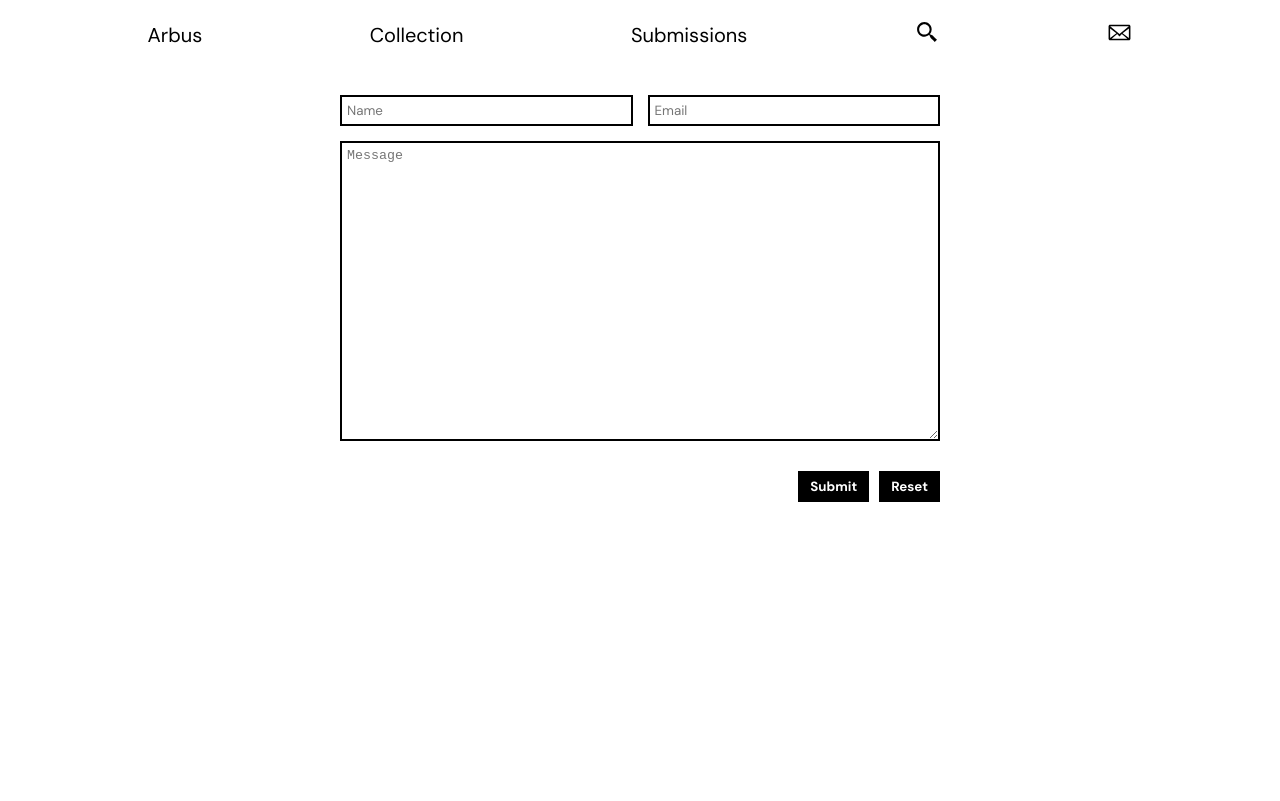
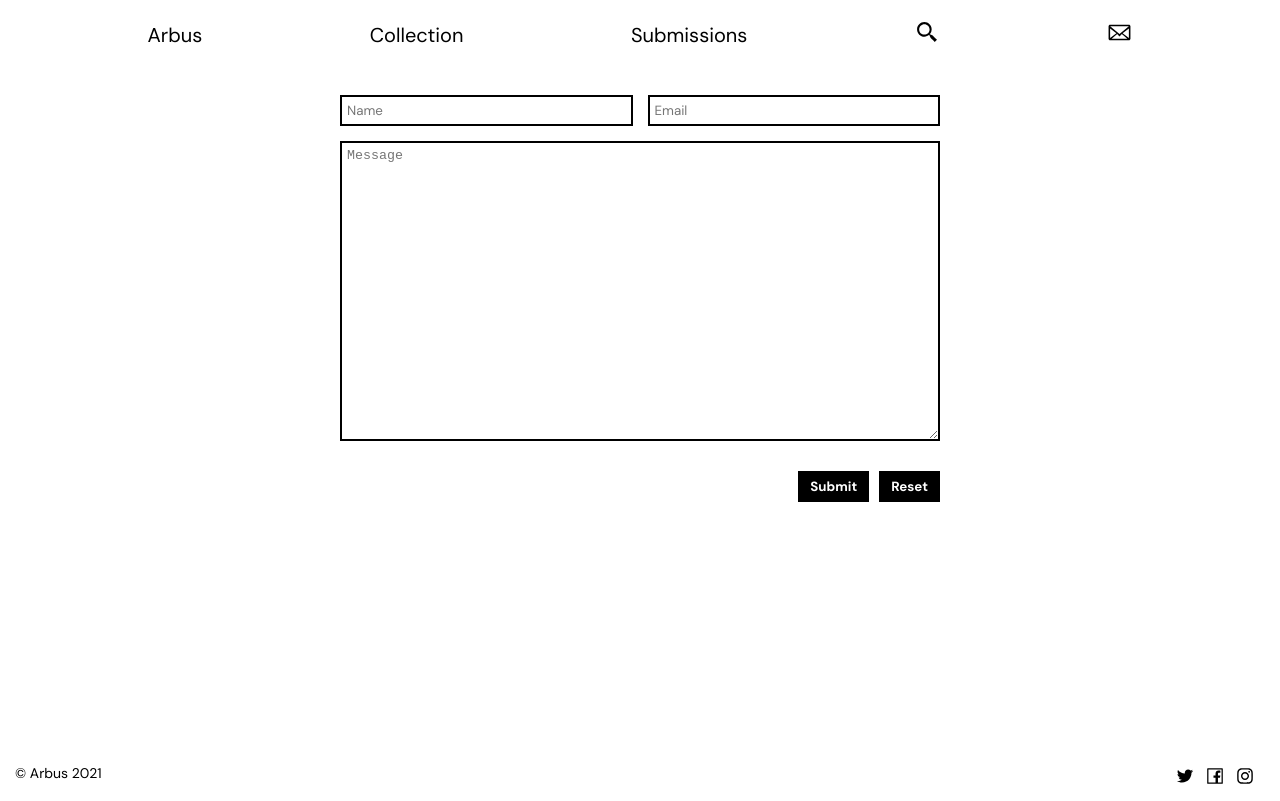
Before and after one commit to mcgowanandrew/arbus, a React (Create React App) app in the folder client/: page /contact in a window 1280 px wide. Built offline with nearby package versions, Linux system fonts and the light colour scheme; no server answers.

Commit message:
added Footer

```diff
--- a/client/src/App.js
+++ b/client/src/App.js
@@ -12,6 +12,7 @@ import SubDetails from "./admin/SubDetails";
 import Edit from "./admin/Edit";
 import Contact from "./Contact";
 import SearchResults from "./SearchResults";
+import Footer from "./Footer"
 
 const App = () => {
   const [value, setValue] = useState("");
@@ -74,6 +75,7 @@ const App = () => {
           <SearchResults searchResults={searchResults} />
         </Route>
       </Switch>
+      <Footer/>
     </BrowserRouter>
   );
 };
--- a/client/src/BookDetails.js
+++ b/client/src/BookDetails.js
@@ -333,7 +333,7 @@ const BookWrap = styled.div`
 
 const BigWrap = styled.div`
   width: 100vw;
-  height: 100vh;
+  height: 84vh;
 `;
 
 export default BookDetails;
--- a/client/src/Contact.js
+++ b/client/src/Contact.js
@@ -12,17 +12,27 @@ const Contact = () => {
     history.go(0);
   };
 
-  const handleSumbit = (e) => {
-
-  };
+  const handleSumbit = (e) => {};
 
   return (
     <Wrapper>
       <Wrap>
         <FormWrap>
           <InputGrid>
-            <Input id="Name" placeholder="Name" type="text" name="Name" required="true"/>
-            <Input id="email" placeholder="Email" type="text" name="email" required="true"/>
+            <Input
+              id="Name"
+              placeholder="Name"
+              type="text"
+              name="Name"
+              required="true"
+            />
+            <Input
+              id="email"
+              placeholder="Email"
+              type="text"
+              name="email"
+              required="true"
+            />
           </InputGrid>
           <TextArea
             id="message"
@@ -34,11 +44,15 @@ const Contact = () => {
           />
         </FormWrap>
         <ButWrap>
-          <Button   onClick={(ev) => {
+          <Button
+            onClick={(ev) => {
               handleSumbit(ev);
             }}
             type="submit"
-            value="Submit">Submit</Button>
+            value="Submit"
+          >
+            Submit
+          </Button>
           <Button onClick={handleClear}>Reset</Button>
         </ButWrap>
       </Wrap>
@@ -75,7 +89,10 @@ const Input = styled.input`
   }
 `;
 
-const Wrapper = styled.div``;
+const Wrapper = styled.div`
+  width: 100vw;
+  height: 82vh;
+`;
 const Wrap = styled.div`
   width: 600px;
   margin: 0 auto;
--- /dev/null
+++ b/client/src/Footer.js
@@ -0,0 +1,85 @@
+import React from "react";
+import styled from "styled-components";
+import {
+  AiOutlineTwitter,
+  AiOutlineFacebook,
+  AiOutlineInstagram,
+} from "react-icons/ai";
+
+const Footer = () => {
+  return (
+    <Wrap>
+      <Copy>© Arbus 2021</Copy>
+      <Social>
+        <StyledAiOutlineTwitter />
+        <StyledAiOutlineFacebook />
+        <StyledAiOutlineInstagram />
+      </Social>
+    </Wrap>
+  );
+};
+const StyledAiOutlineTwitter = styled(AiOutlineTwitter)`
+  width: 20px;
+  height: auto;
+  &:hover {
+    color: #828282;
+    transition: all 0.2s ease-in-out;
+    cursor: pointer;
+  }
+  @media (max-width: 619px) {
+  width:15px;
+  height:auto;
+  }
+`;
+const StyledAiOutlineFacebook = styled(AiOutlineFacebook)`
+  width: 20px;
+  height: auto;
+  &:hover {
+    color: #828282;
+    transition: all 0.2s ease-in-out;
+    cursor: pointer;
+  }
+  @media (max-width: 619px) {
+  width:15px;
+  height:auto;
+  }
+`;
+
+const StyledAiOutlineInstagram = styled(AiOutlineInstagram)`
+  width: 20px;
+  height: auto;
+  &:hover {
+    color: #828282;
+    transition: all 0.2s ease-in-out;
+    cursor: pointer;
+  }
+  @media (max-width: 619px) {
+  width:15px;
+  height:auto;
+  }
+`;
+
+const Social = styled.div`
+  display: flex;
+  justify-content: space-evenly;
+  width: 100px;
+`;
+
+const Copy = styled.div`
+  font-size: 14px;
+  @media (max-width: 619px) {
+ font-size: 12px;
+  }
+`;
+const Wrap = styled.div`
+  display: flex;
+  justify-content: space-between;
+  padding: 15px;
+
+  width: 100vw;
+  @media (max-width: 619px) {
+padding:5px
+  }
+`;
+
+export default Footer;
--- a/client/src/Homepage.js
+++ b/client/src/Homepage.js
@@ -8,7 +8,7 @@ const Homepage = ({ allBooks }) => {
   const breakpoint = 659;
 
   return (
-    <>
+    <><BigWrap>
       {width > breakpoint ? (
         <BookWrap>
           {allBooks.slice(0, 3).map((book) => {
@@ -21,12 +21,16 @@ const Homepage = ({ allBooks }) => {
             return <AllBooks key={book._id} book={book} />;
           })}
         </BookWrap>
-      )}
+      )}</BigWrap>
     </>
+
   );
 };
+const BigWrap = styled.div`
+width:100vw;
+height:84vh;`
+const BookWrap = styled.div`
 
-const BookWrap = styled.div`
   margin-top: 15px;
   display: flex;
   flex-flow: row wrap;
--- a/client/src/SearchResults.js
+++ b/client/src/SearchResults.js
@@ -4,14 +4,18 @@ import AllBooks from "./AllBooks";
 
 const SearchResults = ({ searchResults}) => {
 
-  return (    <>
+  return (    <><BigWrap>
     <BookWrap>
       {searchResults.map((book) => {
         return <AllBooks key={book._id} book={book} />;
       })}
     </BookWrap>
+    </BigWrap>
   </>
   )}
+const BigWrap=styled.div`
+width:100vw;
+height:84vh;`
 
 const BookWrap = styled.div`
   margin-top: 15px;
--- a/client/src/admin/Login.js
+++ b/client/src/admin/Login.js
@@ -99,7 +99,9 @@ const InputGrid = styled.div`
   }
 `;
 
-const BigWrap = styled.div``;
+const BigWrap = styled.div`
+width:100vw;
+height:80vh;`;
 
 const FormWrap = styled.form`
   flex-wrap: wrap;
--- a/client/src/admin/ViewSubmissions.js
+++ b/client/src/admin/ViewSubmissions.js
@@ -23,15 +23,19 @@ const ViewSubmissions = () => {
     return <Login setToken={setToken} />;
   }
   return (
-    <>
+    <><BigWrap>
       <BookWrap>
         {allSubs.map((sub) => {
           return <SubList key={sub._id} sub={sub} />;
         })}
       </BookWrap>
+      </BigWrap>
     </>
   );
 };
+const BigWrap=styled.div`
+width:100vw;
+height:84vh;`
 const BookWrap = styled.div`
   margin-top: 15px;
   display: flex;
```
